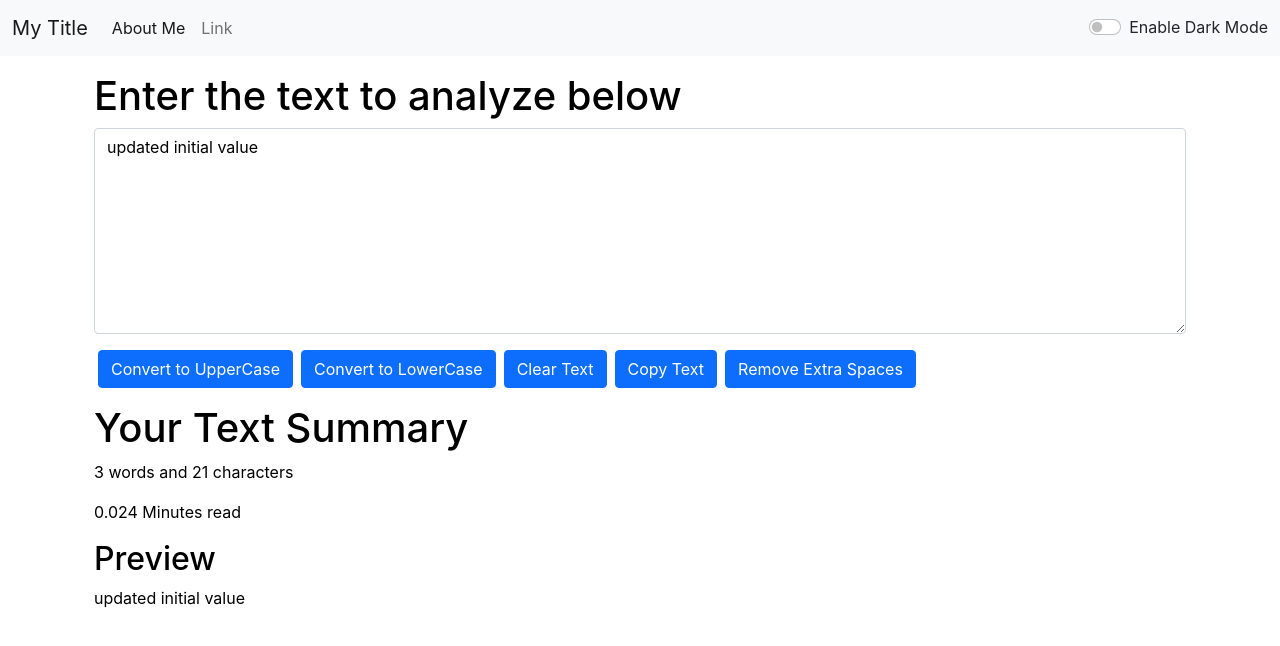
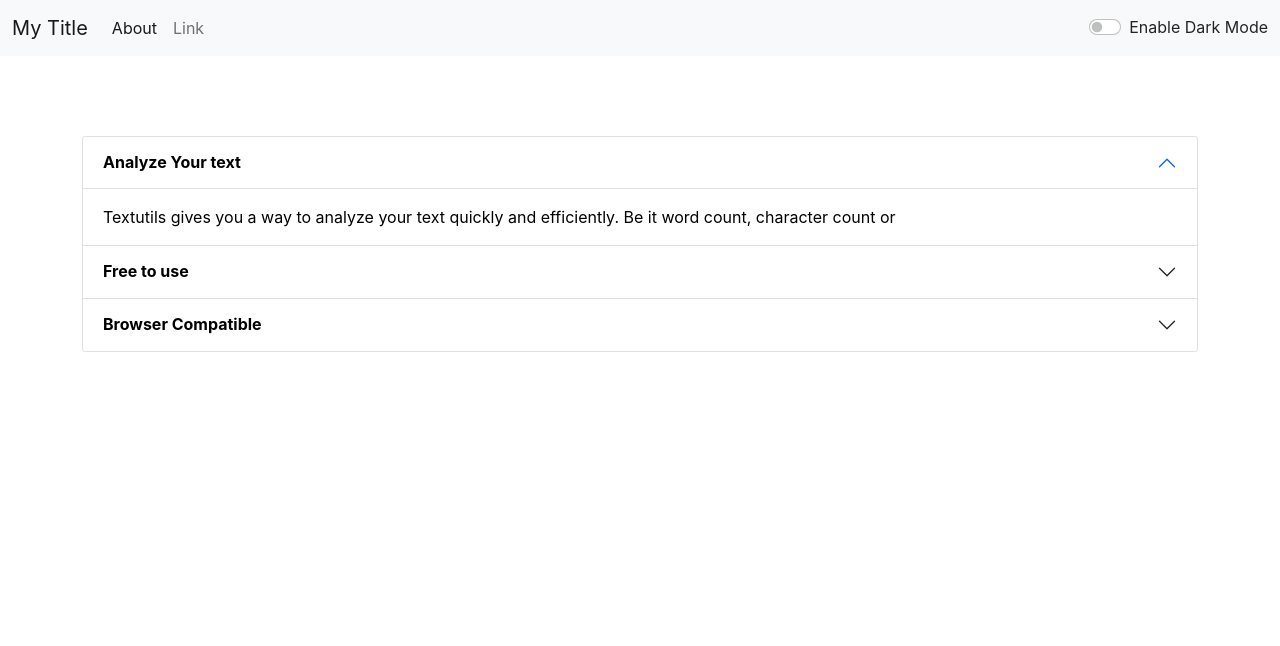
Before and after one commit to shubhamgpta7/text-utils, a React (Create React App) app: page /about in a window 1280 px wide. Shown: the top 646 px of the page. Built offline with nearby package versions, Linux system fonts and the light colour scheme.

Commit message:
Routing Used

```diff
--- a/package.json
+++ b/package.json
@@ -8,6 +8,7 @@
     "@testing-library/user-event": "^13.5.0",
     "react": "^17.0.2",
     "react-dom": "^17.0.2",
+    "react-router-dom": "^6.2.2",
     "react-scripts": "5.0.0",
     "web-vitals": "^2.1.4"
   },
--- a/src/App.js
+++ b/src/App.js
@@ -1,35 +1,46 @@
+import "./App.css";
 
-import './App.css';
+import Navbar from "./Components/Navbar";
+import TextForm from "./Components/TextForm";
 
-import Navbar from './Components/Navbar';
-import TextForm from './Components/TextForm';
+import React, { useState } from "react";
+import About from "./Components/About";
 
-import React, { useState } from 'react'
-
-
+import { BrowserRouter as Router, Routes, Route } from "react-router-dom";
 
 function App() {
-  const [mode, setmode] = useState('light');
+  const [mode, setmode] = useState("light");
 
   const toggleMode = () => {
-    if(mode === 'light'){
-      setmode('dark');
-      document.body.style.backgroundColor = '#212529';
+    if (mode === "light") {
+      setmode("dark");
+      document.body.style.backgroundColor = "#212529";
+    } else {
+      setmode("light");
+      document.body.style.backgroundColor = "#f8f9fa";
     }
-    else {
-      setmode('light');
-      document.body.style.backgroundColor = '#f8f9fa';
-    }
-  }
+  };
 
   return (
-    <>
-    <Navbar title="My Title" about="About Me" mode={mode} toggleMode={toggleMode}/>
-    <div className="container my-3">
-      <TextForm heading="Enter the text to analyze below" mode={mode} />
+    <div>
+      <Router>
+        <Navbar
+          title="My Title"
+          about="About"
+          mode={mode}
+          toggleMode={toggleMode}
+        />
+        <Routes>
+          <Route
+            path="/"
+            element={
+              <TextForm heading="Enter the text to analyze below" mode={mode} />
+            }
+          ></Route>
+          <Route path="/about" element={<About/>} ></Route>
+        </Routes>
+      </Router>
     </div>
-    </>
-
   );
 }
 
--- a/src/Components/About.js
+++ b/src/Components/About.js
@@ -1,11 +1,60 @@
 import React from 'react'
 
-export default function () {
-  return (
-    <div>
-      <p>About.js Works  </p>
-      <p>Lorem ipsum dolor sit amet consectetur adipisicing elit. Cumque ex, quas repellat dolores, tempora reiciendis soluta atque, numquam sint rem illum culpa exercitationem quibusdam sequi doloribus saepe voluptatum aliquam odit?</p>
-      <p>Lorem ipsum, dolor sit amet consectetur adipisicing elit. Impedit quo sapientesdfsff nulla qui omnis. Animi, commodi cumque ratione quo beatae consectetur ea iusto officia error id veritatis ab doloremque esse!</p>
-    </div>
-  )
+export default function About(props) {
+
+    // const [myStyle, setMyStyle] = useState({
+    //     color: 'black',
+    //     backgroundColor: 'white'
+    // })
+    let myStyle = {
+        color: props.mode ==='dark'?'white':'black',
+        backgroundColor: props.mode ==='dark'?'black':'white',
+    }
+
+    return (
+        <div className="container">
+            <h1 className="my-3" style={{color: props.mode ==='dark'?'black':'white'}}>About Us</h1>
+            <div className="accordion" id="accordionExample">
+                <div className="accordion-item">
+                    <h2 className="accordion-header" id="headingOne">
+                    <button className="accordion-button" type="button" style={myStyle} data-bs-toggle="collapse" data-bs-target="#collapseOne" aria-expanded="true" aria-controls="collapseOne">
+                    <strong>Analyze Your text </strong>
+                    </button>
+                    </h2>
+                    <div id="collapseOne" className="accordion-collapse collapse show" aria-labelledby="headingOne" data-bs-parent="#accordionExample">
+                    <div className="accordion-body" style={myStyle}>
+                    Textutils gives you a way to analyze your text quickly and efficiently. Be it word count, character count or
+
+                    </div>
+                    </div>
+                </div>
+                <div className="accordion-item">
+                    <h2 className="accordion-header" id="headingTwo">
+                    <button className="accordion-button collapsed" style={myStyle} type="button" data-bs-toggle="collapse" data-bs-target="#collapseTwo" aria-expanded="false" aria-controls="collapseTwo">
+                    <strong>Free to use </strong>
+                    </button>
+                    </h2>
+                    <div id="collapseTwo" className="accordion-collapse collapse" aria-labelledby="headingTwo" data-bs-parent="#accordionExample">
+                    <div className="accordion-body" style={myStyle}>
+                    TextUtils is a free character counter tool that provides instant character count & word count statistics for a given text. TextUtils reports the number of words and characters. Thus it is suitable for writing text with word/ character limit.
+                    </div>
+                    </div>
+                </div>
+                <div className="accordion-item">
+                    <h2 className="accordion-header" id="headingThree">
+                    <button className="accordion-button collapsed" style={myStyle} type="button" data-bs-toggle="collapse" data-bs-target="#collapseThree" aria-expanded="false" aria-controls="collapseThree">
+                    <strong>Browser Compatible </strong>
+                    </button>
+                    </h2>
+                    <div id="collapseThree" className="accordion-collapse collapse" aria-labelledby="headingThree" data-bs-parent="#accordionExample">
+                    <div className="accordion-body" style={myStyle}>
+                    This word counter software works in any web browsers such as Chrome, Firefox, Internet Explorer, Safari, Opera. It suits to count characters in facebook, blog, books, excel document, pdf document, essays, etc.
+
+                    </div>
+                    </div>
+                </div>
+            </div>
+
+        </div>
+    )
 }
--- a/src/Components/Navbar.js
+++ b/src/Components/Navbar.js
@@ -1,14 +1,17 @@
 import React from "react";
 import PropTypes from "prop-types";
+import {Link} from 'react-router-dom';
+
+
 
 export default function Navbar(props) {
   return (
     <>
       <nav className={`navbar navbar-expand-lg navbar-${props.mode} bg-${props.mode}`}>
         <div className="container-fluid">
-          <a className="navbar-brand" href="/">
+          <Link className="navbar-brand" to="/">
             {props.title}
-          </a>
+          </Link>
           <button
             className="navbar-toggler"
             type="button"
@@ -23,14 +26,14 @@ export default function Navbar(props) {
           <div className="collapse navbar-collapse" id="navbarSupportedContent">
             <ul className="navbar-nav me-auto mb-2 mb-lg-0">
               <li className="nav-item">
-                <a className="nav-link active" aria-current="page" href="/">
+                <Link className="nav-link active" aria-current="page" to="/about" >
                   {props.about}
-                </a>
+                </Link>
               </li>
               <li className="nav-item">
-                <a className="nav-link" href="/">
+                <Link className="nav-link" to="/">
                   Link
-                </a>
+                </Link>
               </li>
             </ul>
             <div className={`form-check form-switch text-${props.mode==='light'?'dark':'light'}`}>
--- a/src/Components/TextForm.js
+++ b/src/Components/TextForm.js
@@ -1,59 +1,89 @@
-  import React , { useState } from 'react'
-
+import React, { useState } from "react";
 
 export default function TextForm(props) {
-    const onChangeHandler = (event) =>{
+  const onChangeHandler = (event) => {
     setText(event.target.value);
-    }
+  };
 
-    const toUpperCase = () =>{
+  const toUpperCase = () => {
     let newTxt = text.toUpperCase();
     setText(newTxt);
-    }
+  };
 
-    const toLowerCase = () =>{
+  const toLowerCase = () => {
     let newTxt = text.toLowerCase();
     setText(newTxt);
-    }
+  };
 
-    const clearText = () =>{
+  const clearText = () => {
     let newTxt = "";
     setText(newTxt);
-    }
+  };
 
-    const handleCopy = () =>{
+  const handleCopy = () => {
     var text = document.getElementById("myBox");
     text.select();
-        text.setSelectionRange(0,9999);
+    text.setSelectionRange(0, 9999);
     navigator.clipboard.writeText(text.value);
-    }
+  };
 
   const handleExtraSpaces = () => {
     let newTxt = text.split(/[ ]+/);
     setText(newTxt.join(" "));
-    }
+  };
 
-    const [ text , setText ] = useState('updated initial value');
+  const [text, setText] = useState("updated initial value");
   return (
     <>
-            <div className='container' style={{ color : props.mode==='dark'?'white':'black'}}>
+    <div className="container my-3">
+      <div
+        className="container"
+        style={{ color: props.mode === "dark" ? "white" : "black" }}
+      >
+
         <h1>{props.heading}</h1>
         <div className="mb-3">
-                <textarea className="form-control" value={text} onChange={onChangeHandler} style={{ backgroundColor : props.mode==='dark'?'grey':'white',  color : props.mode==='dark'?'white':'black'}} id="myBox" rows="8"></textarea>
+          <textarea
+            className="form-control"
+            value={text}
+            onChange={onChangeHandler}
+            style={{
+              backgroundColor: props.mode === "dark" ? "grey" : "white",
+              color: props.mode === "dark" ? "white" : "black",
+            }}
+            id="myBox"
+            rows="8"
+          ></textarea>
         </div>
-                <button className="btn btn-primary mx-1" onClick={toUpperCase}>Convert to UpperCase</button>
-                <button className="btn btn-primary mx-1" onClick={toLowerCase}>Convert to LowerCase</button>
-                <button className="btn btn-primary mx-1" onClick={clearText}>Clear Text</button>
-                <button className="btn btn-primary mx-1" onClick={handleCopy}>Copy Text</button>
-                <button className="btn btn-primary mx-1" onClick={handleExtraSpaces}>Remove Extra Spaces</button>
+        <button className="btn btn-primary mx-1" onClick={toUpperCase}>
+          Convert to UpperCase
+        </button>
+        <button className="btn btn-primary mx-1" onClick={toLowerCase}>
+          Convert to LowerCase
+        </button>
+        <button className="btn btn-primary mx-1" onClick={clearText}>
+          Clear Text
+        </button>
+        <button className="btn btn-primary mx-1" onClick={handleCopy}>
+          Copy Text
+        </button>
+        <button className="btn btn-primary mx-1" onClick={handleExtraSpaces}>
+          Remove Extra Spaces
+        </button>
       </div>
-            <div className="container my-3" style={{ color : props.mode==='dark'?'white':'black'}}>
+      <div
+        className="container my-3"
+        style={{ color: props.mode === "dark" ? "white" : "black" }}
+      >
         <h1>Your Text Summary</h1>
-                <p>{text.split(" ").length} words and {text.length} characters</p>
-                <p>{0.008 * text.split(" ").length } Minutes read</p>
+        <p>
+          {text.split(" ").length} words and {text.length} characters
+        </p>
+        <p>{0.008 * text.split(" ").length} Minutes read</p>
         <h2>Preview</h2>
         <p>{text}</p>
       </div>
+      </div>
     </>
-  )
+  );
 }
```
Also changed, not shown: 1 other file (tests, documents, lock files or other folders). Lines whose indentation alone changed are shown as unchanged.
